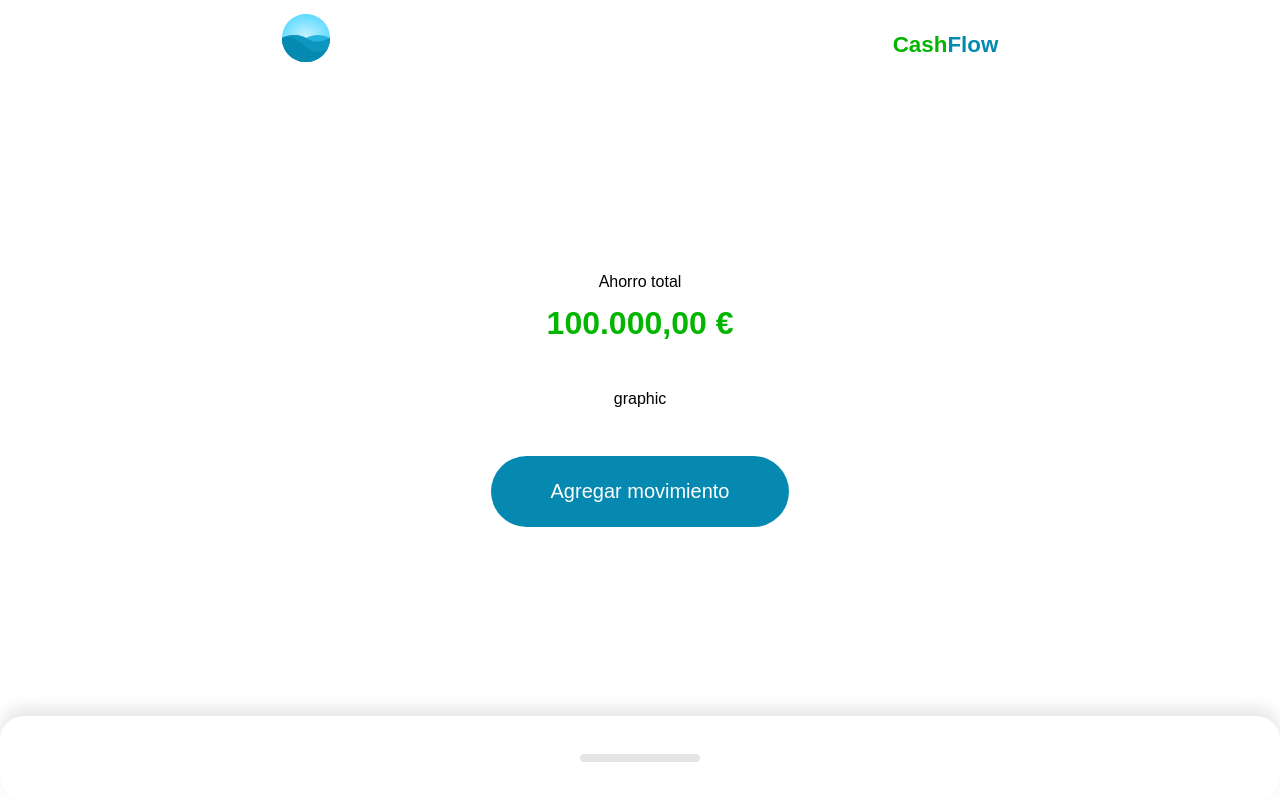
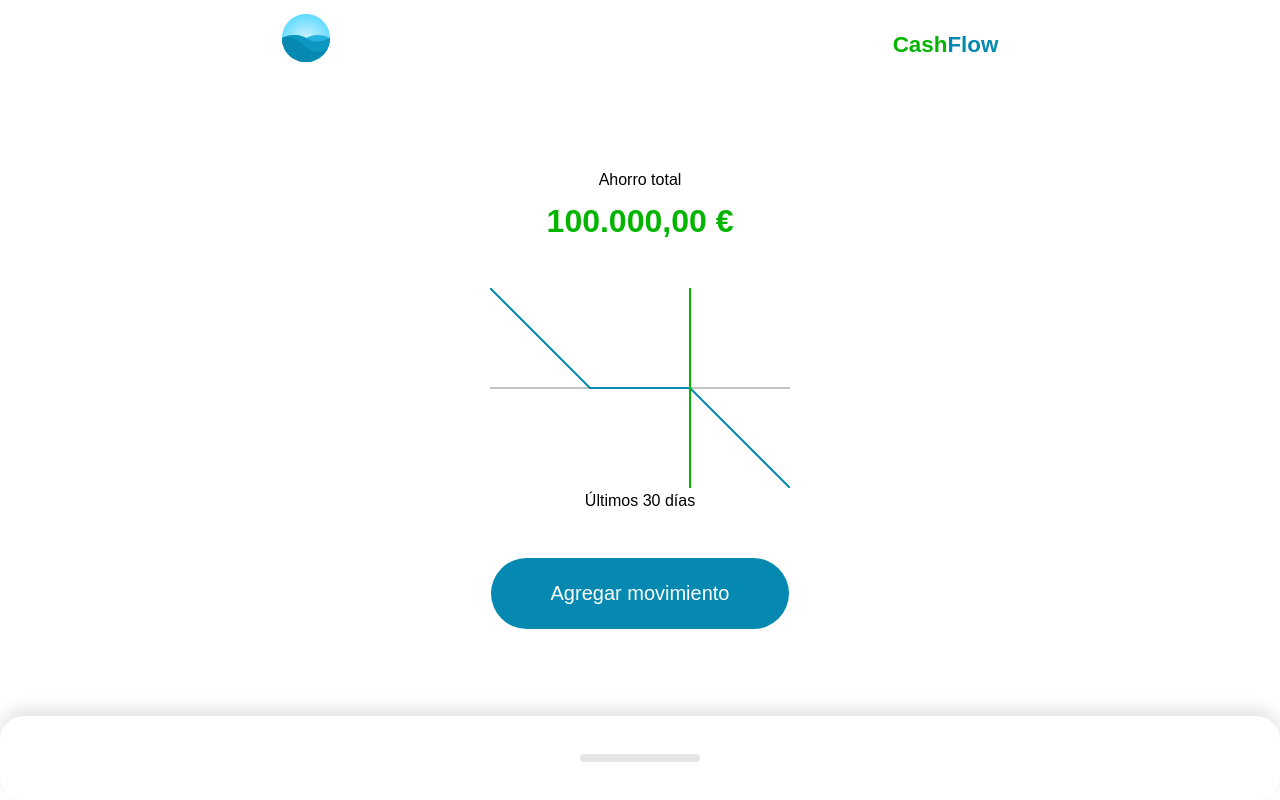
Before and after one commit to JuancaSalaG/PracticeVue, a Vue app: page / in a window 1280 px wide. Built offline with nearby package versions, Linux system fonts and the light colour scheme.

Commit message:
creación del contenedor gráfico - clase 12

```diff
--- a/src/components/Home.vue
+++ b/src/components/Home.vue
@@ -9,7 +9,7 @@
                 :total-amount="100000"
                 :amount="amount">
                 <template #graphic>
-                    graphic
+                    <Graphic />
                 </template>
                 <template #action>
                     <Action />
@@ -30,6 +30,7 @@
 import Resume from '@/components/Resume/Index.vue';
 import Movements from '@/components/Movements/Index.vue';
 import Action from "./Action.vue";
+import Graphic from "./Resume/Graphic.vue";
 
 export default {
     components: {
@@ -37,7 +38,8 @@
         Header,
         Resume,
         Movements,
-        Action
+        Action,
+        Graphic
     },
     data() {
         return {
--- /dev/null
+++ b/src/components/Resume/Graphic.vue
@@ -0,0 +1,40 @@
+<template>
+    <div>
+        <svg
+            viewBox="0 0 300 200"
+        >
+            <line
+                stroke="#c4c4c4"
+                stroke-width="2"
+                x1="0"
+                y1="100"
+                x2="300"
+                y2="100"
+            />
+            <polyline
+                fill="none"
+                stroke="#0689B0"
+                stroke-width="2"
+                points="0,0 100,100 200,100 300,200"
+            />
+            <line
+                stroke="#04B500"
+                stroke-width="2"
+                x1="200"
+                y1="0"
+                x2="200"
+                y2="200"
+            />
+        </svg>
+        <p>Últimos 30 días</p>
+    </div>
+</template>
+
+<style scoped>
+svg {
+  width: 100%;
+}
+p {
+  text-align: center;
+}
+</style>
```
